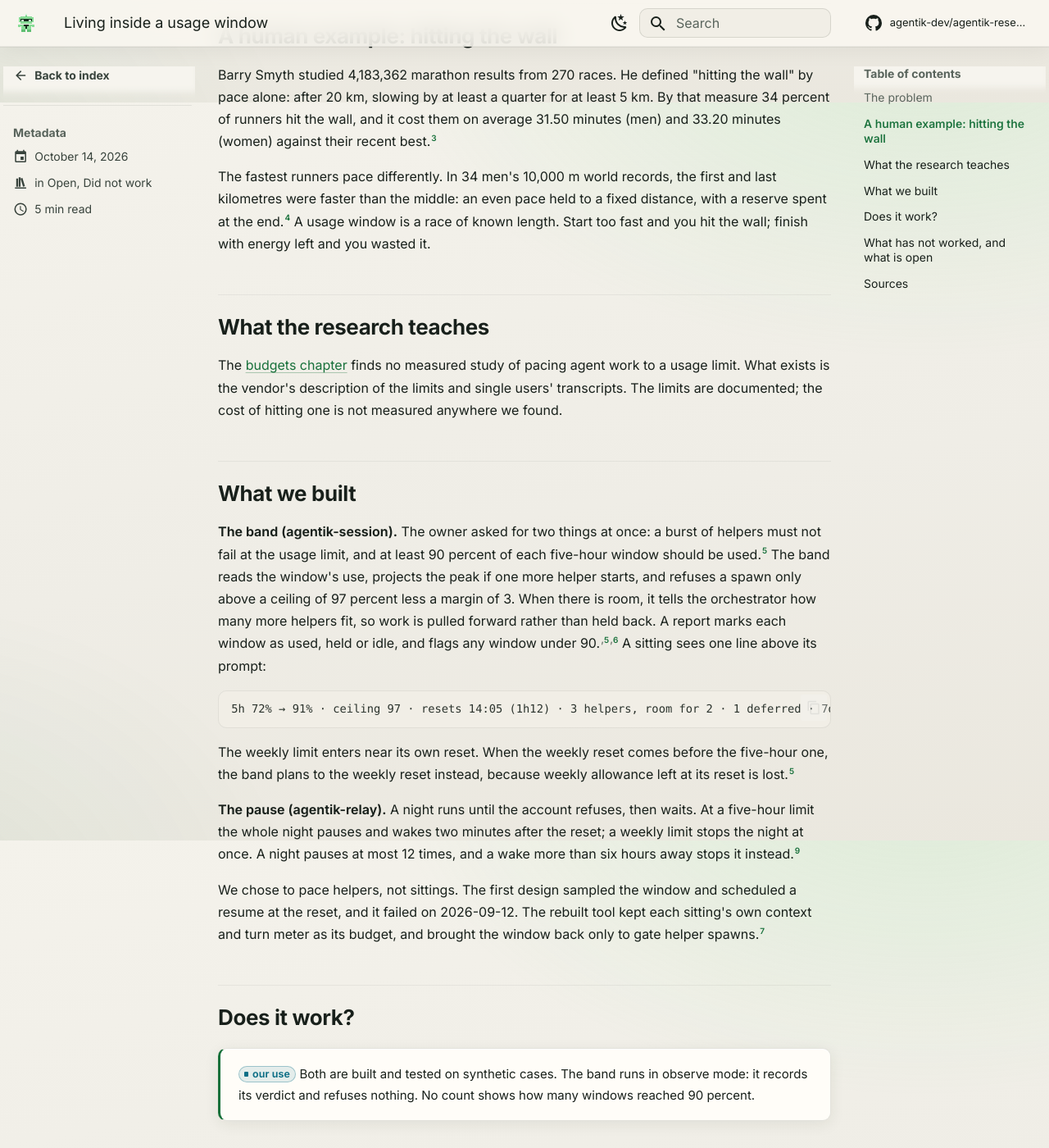
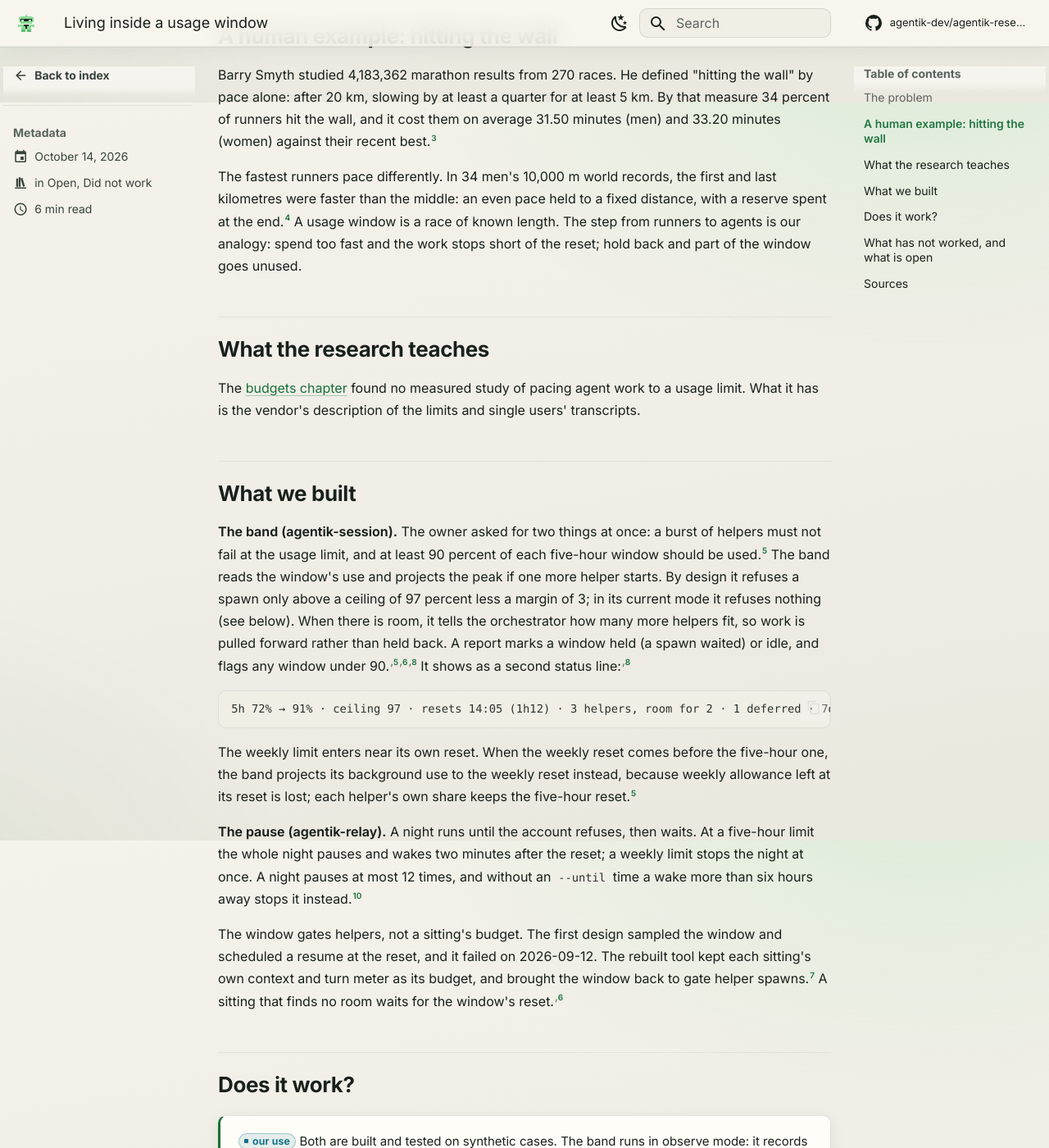
Before and after one commit to agentik-dev/agentik-research, an MkDocs documentation site: the page built from docs/journal/posts/2026-10-14-living-inside-a-usage-window.md, in a window 1280 px wide and 1400 px high, scrolled down 775 px. Shown: the whole window at 82% size. Built offline with MkDocs 1.6.1 and Material for MkDocs 9.7.7, drawn with Linux system fonts in a browser that asks for light colours; comment, search, counter and statistics services are not loaded; some of the changed text lies outside the part shown.

Commit message:
refute round 1: the two-lanes and usage-window entries
The README's table cited; the changelog cited for the removed sources
and the stale sentence lengths; the abbreviation story as the sources
tell it; the band's fix read as the record states it; the relay's
six-hour reach and lock qualified by --until; analogies marked as ours.

Co-Authored-By: Claude Opus 5.5 <noreply@anthropic.com>
Claude-Session: https://claude.ai/code/session_013znzn5rxeNmF9z8kzsT5yc

````diff
--- a/docs/journal/posts/2026-10-14-living-inside-a-usage-window.md
+++ b/docs/journal/posts/2026-10-14-living-inside-a-usage-window.md
@@ -9,7 +9,7 @@ description: A subscription meters use in five-hour windows under a weekly limit
 
 # Living inside a usage window
 
-A Claude Code subscription meters use in rolling five-hour windows, under a weekly limit. Long unattended work meets both. We built two answers: agentik-session's band, which paces helpers to use most of each window without hitting the wall, and agentik-relay's pause, which lets a night wait out the reset. Both are built. Neither is proven, and the band's first live readings counted sessions that had already ended.
+A Claude Code subscription meters use in rolling five-hour windows, under a weekly limit. Long unattended work meets both. We built two answers: agentik-session's band, which paces helpers to use most of each window without hitting the wall, and agentik-relay's pause, which lets a night wait out the reset. Both are built. Neither is proven, and an early live reading of the band counted sessions that had already ended.
 
 <!-- more -->
 
@@ -23,25 +23,25 @@ Unattended work makes it worse, because nobody is there to restart a stopped run
 
 Barry Smyth studied 4,183,362 marathon results from 270 races. He defined "hitting the wall" by pace alone: after 20 km, slowing by at least a quarter for at least 5 km. By that measure 34 percent of runners hit the wall, and it cost them on average 31.50 minutes (men) and 33.20 minutes (women) against their recent best.[^smyth]
 
-The fastest runners pace differently. In 34 men's 10,000 m world records, the first and last kilometres were faster than the middle: an even pace held to a fixed distance, with a reserve spent at the end.[^tucker] A usage window is a race of known length. Start too fast and you hit the wall; finish with energy left and you wasted it.
+The fastest runners pace differently. In 34 men's 10,000 m world records, the first and last kilometres were faster than the middle: an even pace held to a fixed distance, with a reserve spent at the end.[^tucker] A usage window is a race of known length. The step from runners to agents is our analogy: spend too fast and the work stops short of the reset; hold back and part of the window goes unused.
 
 ## What the research teaches
 
-The [budgets chapter](../../field/budgets-and-lanes.md) finds no measured study of pacing agent work to a usage limit. What exists is the vendor's description of the limits and single users' transcripts. The limits are documented; the cost of hitting one is not measured anywhere we found.
+The [budgets chapter](../../field/budgets-and-lanes.md) found no measured study of pacing agent work to a usage limit. What it has is the vendor's description of the limits and single users' transcripts.
 
 ## What we built
 
-**The band (agentik-session).** The owner asked for two things at once: a burst of helpers must not fail at the usage limit, and at least 90 percent of each five-hour window should be used.[^admission] The band reads the window's use, projects the peak if one more helper starts, and refuses a spawn only above a ceiling of 97 percent less a margin of 3. When there is room, it tells the orchestrator how many more helpers fit, so work is pulled forward rather than held back. A report marks each window as used, held or idle, and flags any window under 90.[^admission][^rules] A sitting sees one line above its prompt:
+**The band (agentik-session).** The owner asked for two things at once: a burst of helpers must not fail at the usage limit, and at least 90 percent of each five-hour window should be used.[^admission] The band reads the window's use and projects the peak if one more helper starts. By design it refuses a spawn only above a ceiling of 97 percent less a margin of 3; in its current mode it refuses nothing (see below). When there is room, it tells the orchestrator how many more helpers fit, so work is pulled forward rather than held back. A report marks a window held (a spawn waited) or idle, and flags any window under 90.[^admission][^rules][^runbook] It shows as a second status line:[^runbook]
 
 ```
 5h 72% → 91% · ceiling 97 · resets 14:05 (1h12) · 3 helpers, room for 2 · 1 deferred · 7d 41% · observe
 ```
 
-The weekly limit enters near its own reset. When the weekly reset comes before the five-hour one, the band plans to the weekly reset instead, because weekly allowance left at its reset is lost.[^admission]
+The weekly limit enters near its own reset. When the weekly reset comes before the five-hour one, the band projects its background use to the weekly reset instead, because weekly allowance left at its reset is lost; each helper's own share keeps the five-hour reset.[^admission]
 
-**The pause (agentik-relay).** A night runs until the account refuses, then waits. At a five-hour limit the whole night pauses and wakes two minutes after the reset; a weekly limit stops the night at once. A night pauses at most 12 times, and a wake more than six hours away stops it instead.[^pause]
+**The pause (agentik-relay).** A night runs until the account refuses, then waits. At a five-hour limit the whole night pauses and wakes two minutes after the reset; a weekly limit stops the night at once. A night pauses at most 12 times, and without an `--until` time a wake more than six hours away stops it instead.[^pause]
 
-We chose to pace helpers, not sittings. The first design sampled the window and scheduled a resume at the reset, and it failed on 2026-09-12. The rebuilt tool kept each sitting's own context and turn meter as its budget, and brought the window back only to gate helper spawns.[^band]
+The window gates helpers, not a sitting's budget. The first design sampled the window and scheduled a resume at the reset, and it failed on 2026-09-12. The rebuilt tool kept each sitting's own context and turn meter as its budget, and brought the window back to gate helper spawns.[^band] A sitting that finds no room waits for the window's reset.[^rules]
 
 ## Does it work?
 
@@ -51,7 +51,7 @@ We chose to pace helpers, not sittings. The first design sampled the window and
 
 </div>
 
-The band's first live readings were wrong. On 2026-10-13 it read `5h 41% → 260%` while six sessions counted as running, three of which had already ended.[^nth] After a fix, the lag between a session's end and the band seeing it was at most 6.9 minutes across 131 cases, against 45 minutes before.[^nth]
+An early live reading was wrong. On 2026-10-13 the band read `5h 41% → 260%` while six sessions counted as running, three of which had already ended.[^nth] The old rule counted an ended session as running for 45 minutes. After the fix, a session that resumes counts as zero until its first reading: at most 6.9 minutes across 131 hand-overs in the live ledger.[^nth]
 
 The relay's pause has 42 tests, all on fakes.[^pause] The evidence it was built on is thin in a telling way. The relay's own ledger holds five limit stops, none of them a five-hour window. The command line's transcripts hold 35 five-hour messages, 35 weekly and 46 for a single model.[^resume]
 
@@ -59,7 +59,7 @@ The relay's pause has 42 tests, all on fakes.[^pause] The evidence it was built
 
 The band does not yet act. `enforce` is "not built yet".[^rules] The design lists six proofs it owes, among them whether the engine drops a reading past its reset and whether a helper that fails at the limit resumes. None is recorded as done.[^band]
 
-The relay has the data and does not read it. The stream it consumes carries the five-hour and seven-day use as fractions, and no relay code reads those fields.[^pause] A paused night also keeps its lock for up to six hours, which refuses the owner's own commands until the wake.[^pause]
+The relay has the data and does not read it. The stream it consumes carries the five-hour and seven-day use as fractions, and no relay code reads those fields.[^pause] A paused night also keeps its lock until the wake, for up to six hours or to its `--until` time, which refuses the owner's own commands meanwhile.[^resume]
 
 And the five-hour target and the weekly limit can pull against each other. The owner ruled that the five-hour target comes first, with a refusal kept only near the weekly limit.[^band] Whether that is the right order, we will learn by running it.
 
````
Also changed, not shown: other parts of docs/journal/posts/2026-10-14-living-inside-a-usage-window.md (+1 -0 lines), docs/journal/posts/2026-08-31-two-lanes.md (+12 -9 lines), research/sources/agentik-research-makefile.md (added, +20 -0 lines).
